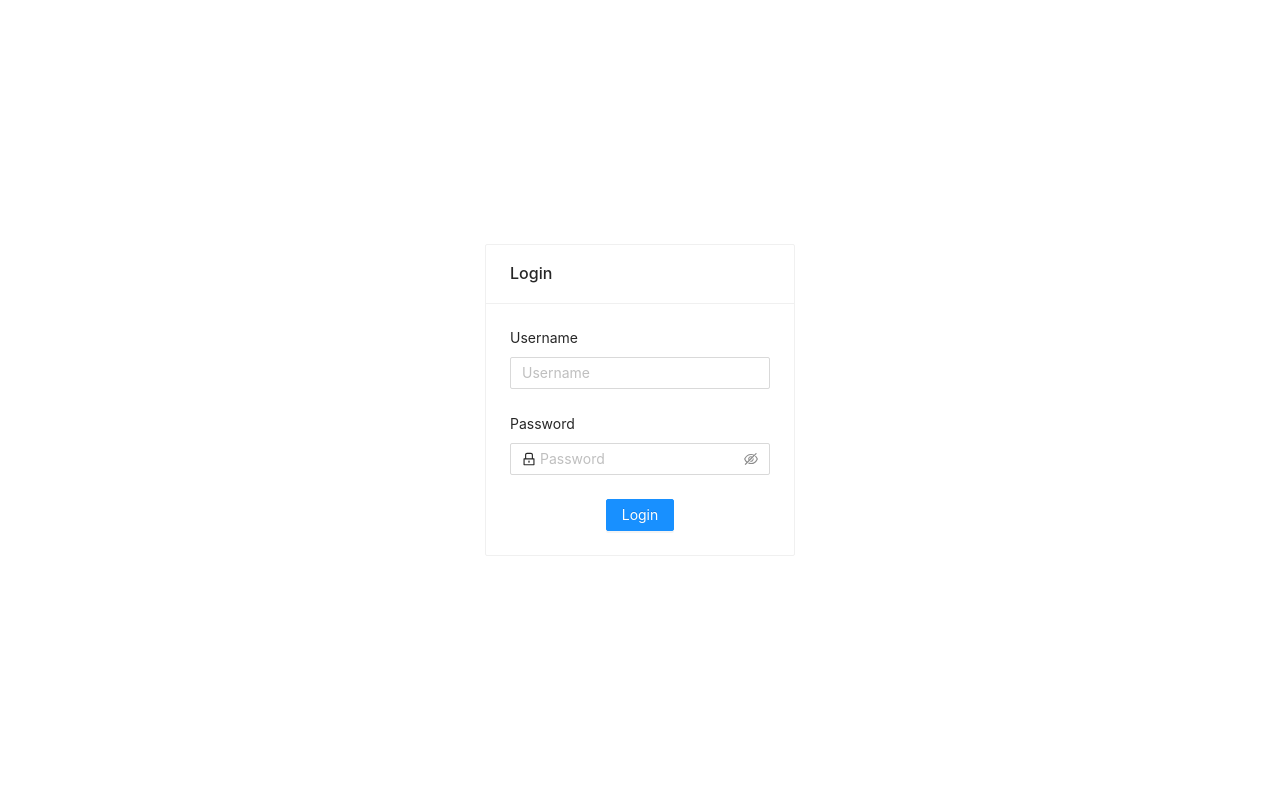
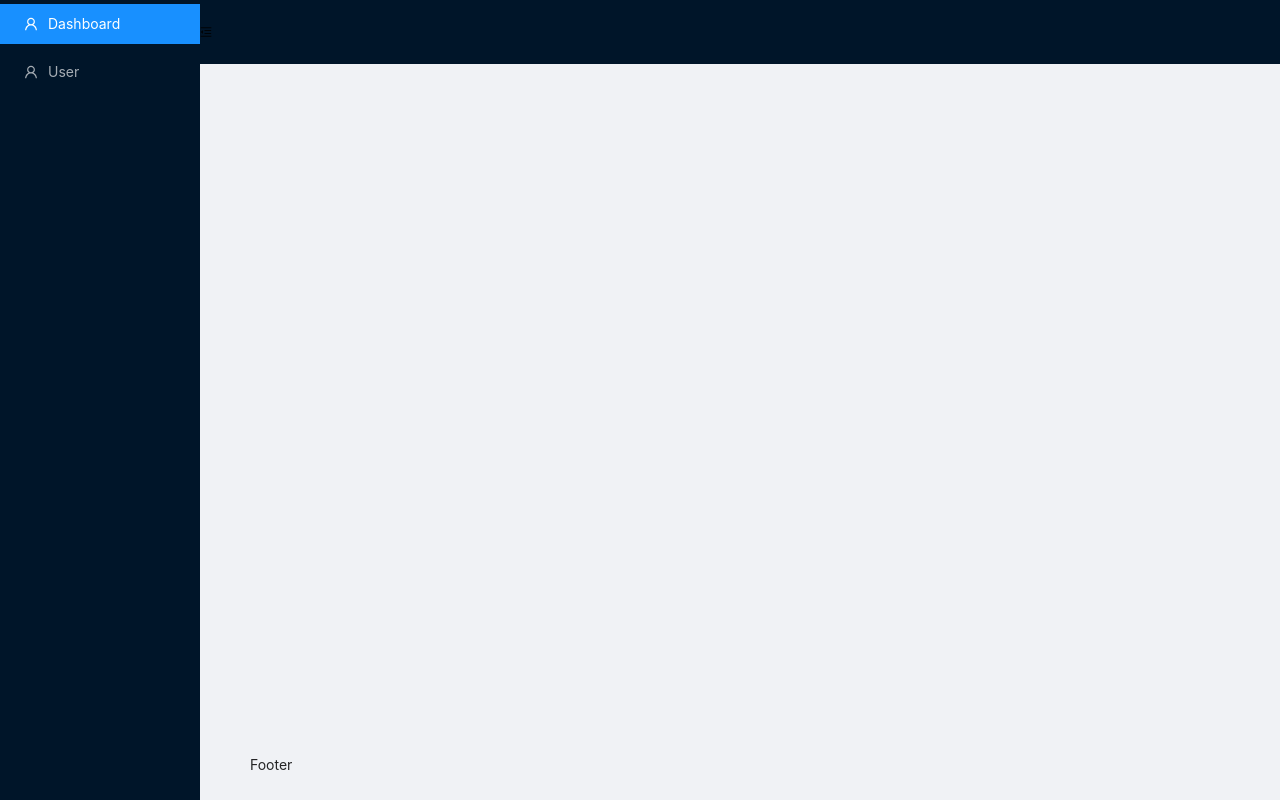
Before and after one commit to GrigorNurijanyan/myreactapp, a React (Create React App) app: page / in a window 1280 px wide. Built offline with nearby package versions, Linux system fonts and the light colour scheme.

Commit message:
create layouts working on

```diff
--- a/src/index.css
+++ b/src/index.css
@@ -9,6 +9,7 @@ body {
   -moz-osx-font-smoothing: grayscale;
   font-size: 12px;
   color: var(--black);
+  overflow: hidden;
 }
 
 code {
--- /dev/null
+++ b/src/layouts/MainFooter/index.js
@@ -0,0 +1,12 @@
+import { Layout } from 'antd';
+import React from 'react';
+
+const { Footer } = Layout
+
+const MainFooter = () => {
+    return (
+        <Footer>Footer</Footer>
+    );
+};
+
+export default MainFooter;
--- /dev/null
+++ b/src/layouts/MainHeader/index.js
@@ -0,0 +1,28 @@
+import React from 'react';
+import { Layout } from 'antd';
+import {
+    MenuUnfoldOutlined,
+    MenuFoldOutlined,
+} from "@ant-design/icons";
+
+
+const { Header } = Layout
+
+const MainHeader = ({ collapsed, setCollapsed }) => {
+    return (
+        <Header className="site-layout-background" style={{ padding: 0 }}>
+            <div className="trigger" onClick={() => {
+                setCollapsed(!collapsed)
+            }}>
+                {
+                    collapsed ?
+                        <MenuUnfoldOutlined />
+                        :
+                        <MenuFoldOutlined />
+                }
+            </div>
+        </Header>
+    );
+};
+
+export default MainHeader;
--- /dev/null
+++ b/src/layouts/MainLayout/MainLayout.module.css
@@ -0,0 +1,35 @@
+.main_layout {
+    height: 100vh;
+}
+
+.site_layout {
+    height: 100%;
+    overflow: hidden;
+}
+
+.site_layout_background {
+    height: 100%;
+    overflow: hidden auto;
+    padding: 20px;
+}
+
+::-webkit-scrollbar {
+    width: 6px;
+    background-color: transparent;
+}
+
+/* Track */
+::-webkit-scrollbar-track {
+    border-radius: 10px;
+}
+
+/* Handle */
+::-webkit-scrollbar-thumb {
+    background: rgba(0, 0, 0, 0.2);
+    border-radius: 10px;
+}
+
+/* Handle on hover */
+::-webkit-scrollbar-thumb:hover {
+    background: rgba(0, 0, 0, 0.2);
+}
--- /dev/null
+++ b/src/layouts/MainLayout/index.js
@@ -0,0 +1,33 @@
+import React, { useState } from "react";
+import { Layout } from "antd";
+import { Outlet } from "react-router-dom";
+import MainSider from "../MainSider";
+import MainHeader from "../MainHeader";
+import styles from './MainLayout.module.css'
+import MainFooter from "../MainFooter";
+
+const { Content } = Layout;
+
+const MainLayout = () => {
+    const [collapsed, setCollapsed] = useState(false);
+
+    return (
+        <Layout className={styles.main_layout}>
+            <MainSider collapsed={collapsed} />
+            <Layout className={styles.site_layout}>
+                <MainHeader
+                    collapsed={collapsed}
+                    setCollapsed={setCollapsed}
+                />
+                <Content
+                    className={styles.site_layout_background}
+                >
+                    <Outlet />
+                </Content>
+                <MainFooter />
+            </Layout>
+        </Layout>
+    );
+};
+
+export default MainLayout;
--- /dev/null
+++ b/src/layouts/MainSider/index.js
@@ -0,0 +1,33 @@
+import React from 'react';
+import { Menu } from 'antd';
+import { Layout } from 'antd';
+import {
+    UserOutlined,
+} from "@ant-design/icons";
+import { useNavigate } from 'react-router-dom';
+
+const { Sider } = Layout
+
+const MainSider = ({ collapsed }) => {
+    const navigate = useNavigate()
+
+    return (
+        <Sider trigger={null} collapsible collapsed={collapsed}>
+            <div className="logo" />
+            <Menu theme="dark" mode="inline" defaultSelectedKeys={["1"]}>
+                <Menu.Item key="1" icon={<UserOutlined />} onClick={() => {
+                    navigate('dashboard')
+                }}>
+                    Dashboard
+                </Menu.Item>
+                <Menu.Item key="2" icon={<UserOutlined />} onClick={() => {
+                    navigate('user')
+                }}>
+                    User
+                </Menu.Item>
+            </Menu>
+        </Sider>
+    );
+};
+
+export default MainSider;
--- /dev/null
+++ b/src/pages/user/index.js
@@ -0,0 +1,11 @@
+import React from 'react';
+
+const User = () => {
+    return (
+        <div>
+            This is User page
+        </div>
+    );
+};
+
+export default User;
--- a/src/router/AppRouter.js
+++ b/src/router/AppRouter.js
@@ -1,14 +1,21 @@
 import React from "react";
 import { Navigate, Route, Routes } from "react-router-dom";
 import ErrorPage from "../components/Error/ErrorPage";
+import MainLayout from "../layouts/MainLayout";
 import Dashboard from "../pages/dashboard/Dashboard";
 import Login from "../pages/login/Login";
+import User from "../pages/user";
 
 const AppRouter = (props) => {
   return (
     <Routes>
-      <Route exact path="/" element={<Login />} />
-      <Route exact path="/dashboard" element={<Dashboard />} />
+      <Route exact path="/login" element={<Login />} />
+      <Route path="/" element={<MainLayout />}>
+        <Route path="/dashboard" element={<Dashboard />} />
+      </Route>
+      <Route path="/" element={<MainLayout />}>
+        <Route path="/user" element={<User />} />
+      </Route>
       <Route exact path="/error" element={<ErrorPage />} />
       <Route path="*" element={<Navigate to="/error" />} />
     </Routes>
```
